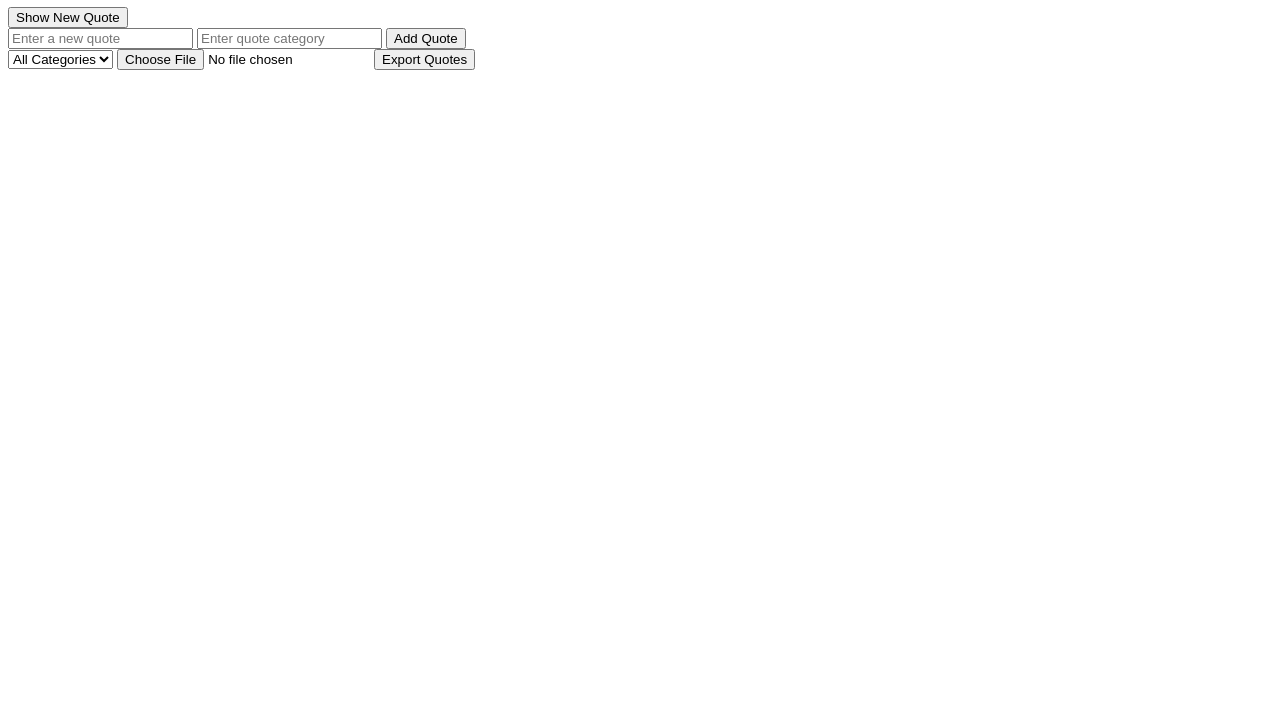
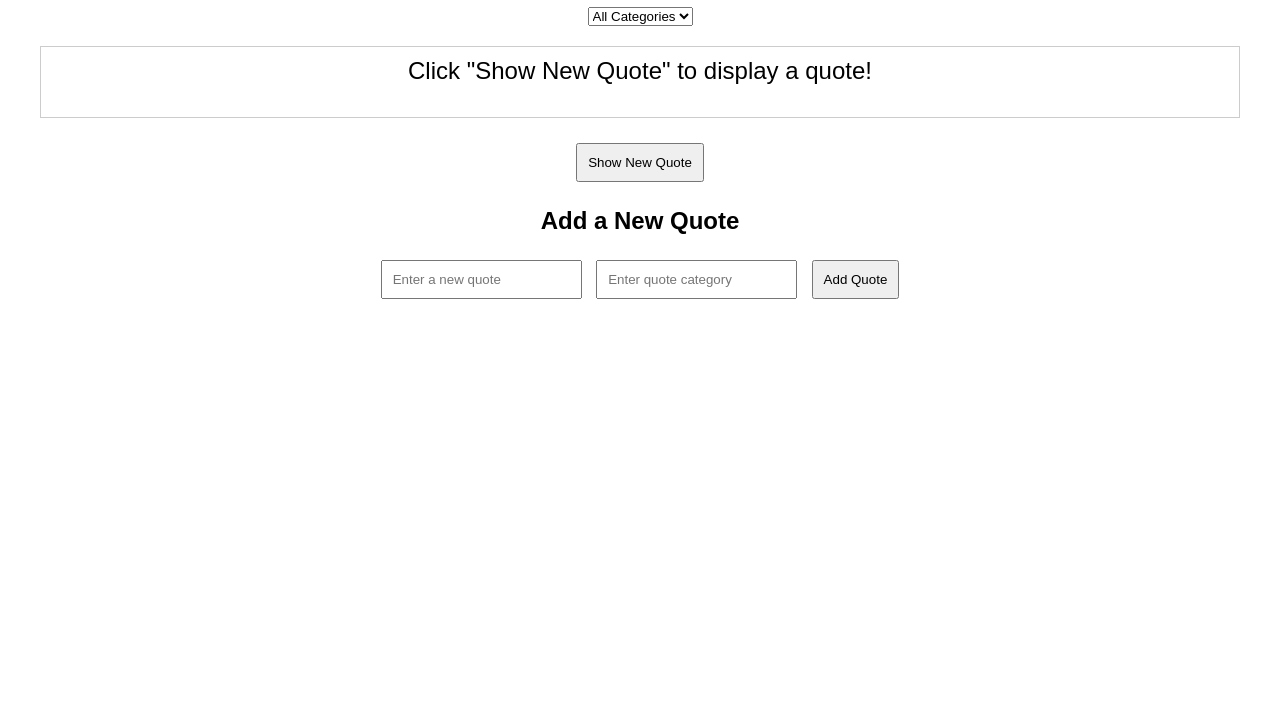
Before and after one commit to Tshedimoso/alx_fe_javascript, a plain HTML site: page dom-manipulation/index.html in a window 1280 px wide. Shown: the part 73-800 px from the top of the page. Drawn offline with Linux system fonts and the light colour scheme.

Commit message:
Update index.html

```diff
--- a/dom-manipulation/index.html
+++ b/dom-manipulation/index.html
@@ -4,29 +4,39 @@
     <meta charset="UTF-8">
     <meta name="viewport" content="width=device-width, initial-scale=1.0">
     <title>Dynamic Quote Generator</title>
+    <style>
+        body {
+            font-family: Arial, sans-serif;
+            text-align: center;
+            margin: 20px;
+        }
+        #quoteDisplay {
+            font-size: 1.5em;
+            margin: 20px;
+            padding: 10px;
+            border: 1px solid #ccc;
+            min-height: 50px;
+        }
+        input, button {
+            margin: 5px;
+            padding: 10px;
+        }
+    </style>
 </head>
 <body>
     <h1>Dynamic Quote Generator</h1>
 
-    <!-- Quote Display Area -->
-    <div id="quoteDisplay"></div>
-    <button id="newQuote">Show New Quote</button>
-
-    <!-- Form to Add a New Quote -->
-    <div>
-        <input id="newQuoteText" type="text" placeholder="Enter a new quote" />
-        <input id="newQuoteCategory" type="text" placeholder="Enter quote category" />
-        <button onclick="addQuote()">Add Quote</button>
-    </div>
-
-    <!-- Category Filter -->
-    <select id="categoryFilter" onchange="filterQuotes()">
+    <select id="categorySelect">
         <option value="all">All Categories</option>
     </select>
 
-    <!-- Import and Export JSON -->
-    <input type="file" id="importFile" accept=".json" onchange="importFromJsonFile(event)" />
-    <button onclick="exportToJsonFile()">Export Quotes</button>
+    <div id="quoteDisplay">Click "Show New Quote" to display a quote!</div>
+    <button id="newQuote">Show New Quote</button>
+
+    <h2>Add a New Quote</h2>
+    <input id="newQuoteText" type="text" placeholder="Enter a new quote">
+    <input id="newQuoteCategory" type="text" placeholder="Enter quote category">
+    <button onclick="addQuote()">Add Quote</button>
 
     <script src="script.js"></script>
 </body>
```
